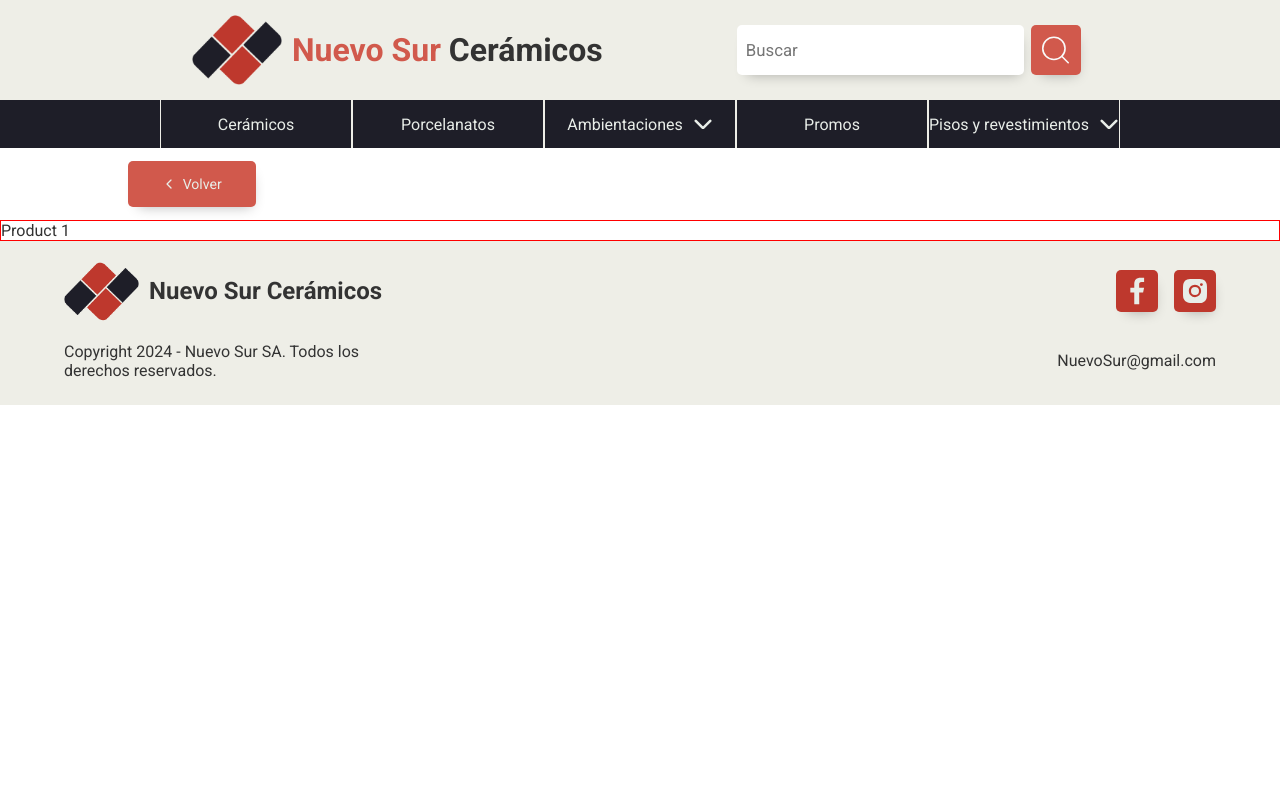
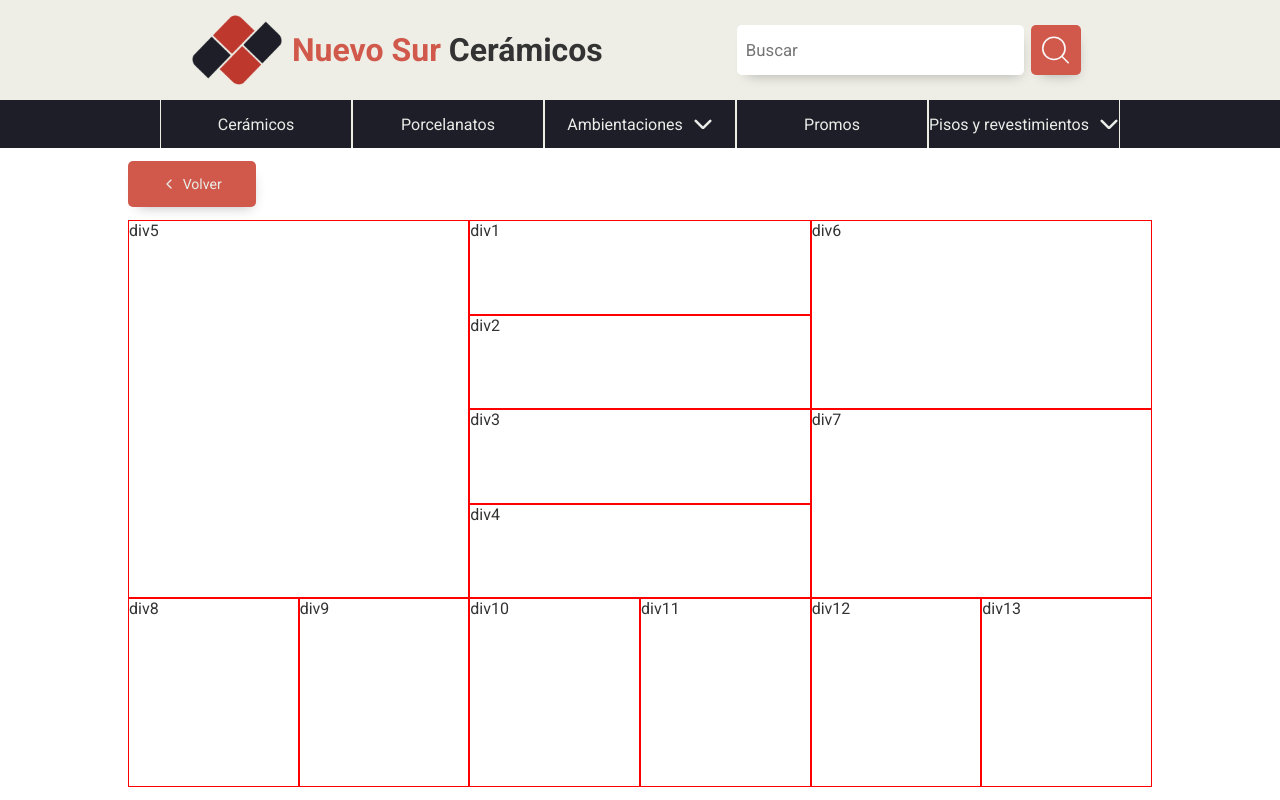
Before and after one commit to TomyAlberdi/NuevoSur-Web, a React (Vite) app: page /product/1 in a window 1280 px wide. Shown: the top 800 px of the page. Built offline with nearby package versions, Linux system fonts and the light colour scheme.

Commit message:
Started Product details page dev

```diff
--- a/src/Components/Navbar/_navbar.scss
+++ b/src/Components/Navbar/_navbar.scss
@@ -8,7 +8,7 @@ div.Navbar {
   width: 100%;
   z-index: 100;
   div.topNavbar {
-    max-height: 100px;
+    //max-height: 100px;
     width: 100%;
     padding: 0 15%;
     height: 12.5vh;
@@ -72,7 +72,7 @@ div.Navbar {
     background-color: var.$primary-black;
     width: 100%;
     height: 6vh;
-    max-height: 50px;
+    //max-height: 50px;
     @include var.flex-container(row, center, center);
     article.botNavbarItem {
       border: 1px solid var.$light-gray;
--- a/src/Pages/Product/Product.jsx
+++ b/src/Pages/Product/Product.jsx
@@ -1,14 +1,27 @@
-import React from 'react'
+import React from "react";
 import { useParams } from "react-router-dom";
+import "swiper/css";
 
 const Product = () => {
   const { id } = useParams();
 
   return (
-    <div className='Product'>
-      Product {id}
+    <div className="Product">
+      <section className="div1">div1</section>
+      <section className="div2">div2</section>
+      <section className="div3">div3</section>
+      <section className="div4">div4</section>
+      <section className="div5">div5</section>
+      <section className="div6">div6</section>
+      <section className="div7">div7</section>
+      <section className="div8">div8</section>
+      <section className="div9">div9</section>
+      <section className="div10">div10</section>
+      <section className="div11">div11</section>
+      <section className="div12">div12</section>
+      <section className="div13">div13</section>
     </div>
-  )
-}
+  );
+};
 
-export default Product
+export default Product;
--- a/src/Pages/Product/_product.scss
+++ b/src/Pages/Product/_product.scss
@@ -1,5 +1,51 @@
 @use "var";
 
 div.Product {
-  border: 1px solid red;
+  display: grid;
+  grid-template-columns: repeat(6, 1fr);
+  grid-template-rows: repeat(6, 1fr);
+  min-height: 72.5vh;
+  padding: 0 10% 1%;
+  section {
+    border: 1px solid red;
+  }
+  .div1 {
+    grid-area: 1 / 3 / 2 / 5;
+  }
+  .div2 {
+    grid-area: 2 / 3 / 3 / 5;
+  }
+  .div3 {
+    grid-area: 3 / 3 / 4 / 5;
+  }
+  .div4 {
+    grid-area: 4 / 3 / 5 / 5;
+  }
+  .div5 {
+    grid-area: 1 / 1 / 5 / 3;
+  }
+  .div6 {
+    grid-area: 1 / 5 / 3 / 7;
+  }
+  .div7 {
+    grid-area: 3 / 5 / 5 / 7;
+  }
+  .div8 {
+    grid-area: 5 / 1 / 7 / 2;
+  }
+  .div9 {
+    grid-area: 5 / 2 / 7 / 3;
+  }
+  .div10 {
+    grid-area: 5 / 3 / 7 / 4;
+  }
+  .div11 {
+    grid-area: 5 / 4 / 7 / 5;
+  }
+  .div12 {
+    grid-area: 5 / 5 / 7 / 6;
+  }
+  .div13 {
+    grid-area: 5 / 6 / 7 / 7;
+  }
 }
```
